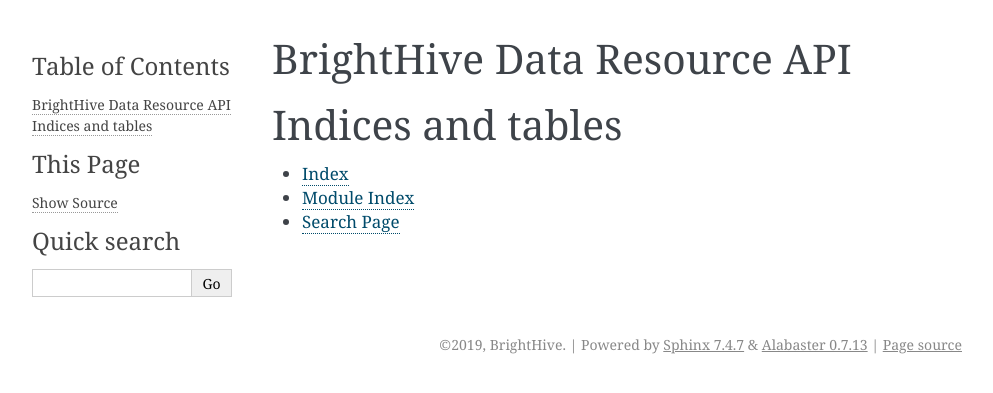
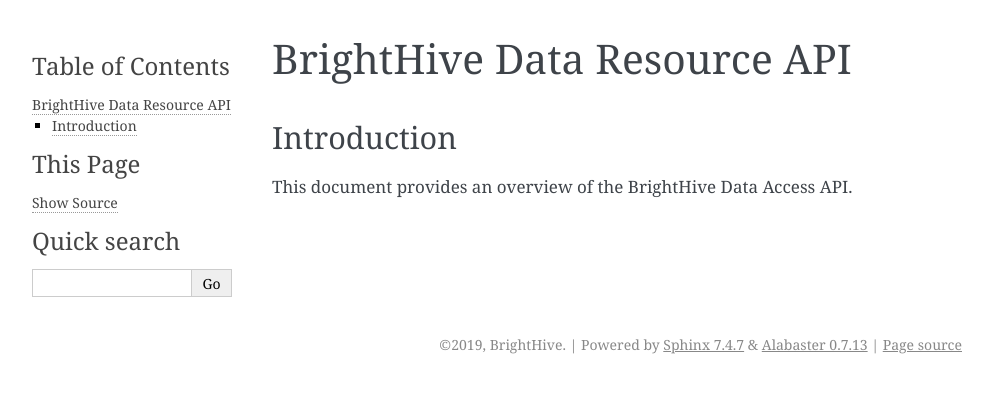
Before and after one commit to brighthive/data-resource-api-static, a Sphinx documentation site: the page built from docs/source/index.rst, in a window 1280 px wide. Shown: the top 393 px of the page, without its empty margins (148-1141 px from the left). Built offline with Sphinx 7.4.7, drawn with Linux system fonts in a browser that asks for light colours.

Commit message:
doc: remove default text from document and provide a better example.

```diff
--- a/docs/source/index.rst
+++ b/docs/source/index.rst
@@ -10,11 +5,7 @@
    :maxdepth: 2
    :caption: Contents:
 
+Introduction
+^^^^^^^^^^^^
 
-
-Indices and tables
-==================
-
-* :ref:`genindex`
-* :ref:`modindex`
-* :ref:`search`
+This document provides an overview of the BrightHive Data Access API.
```
Also changed, not shown: other parts of docs/source/index.rst (+0 -5 lines).
